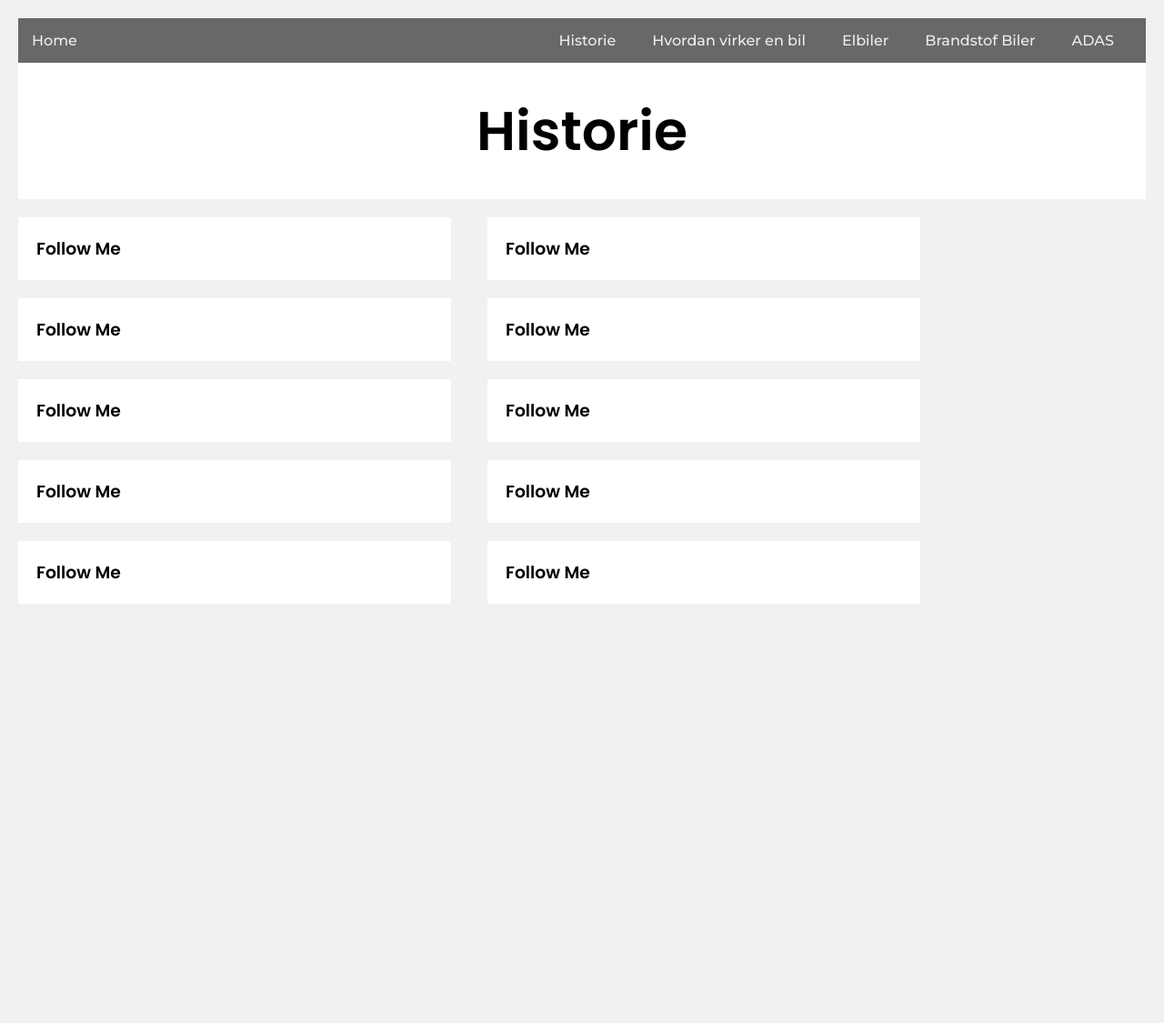
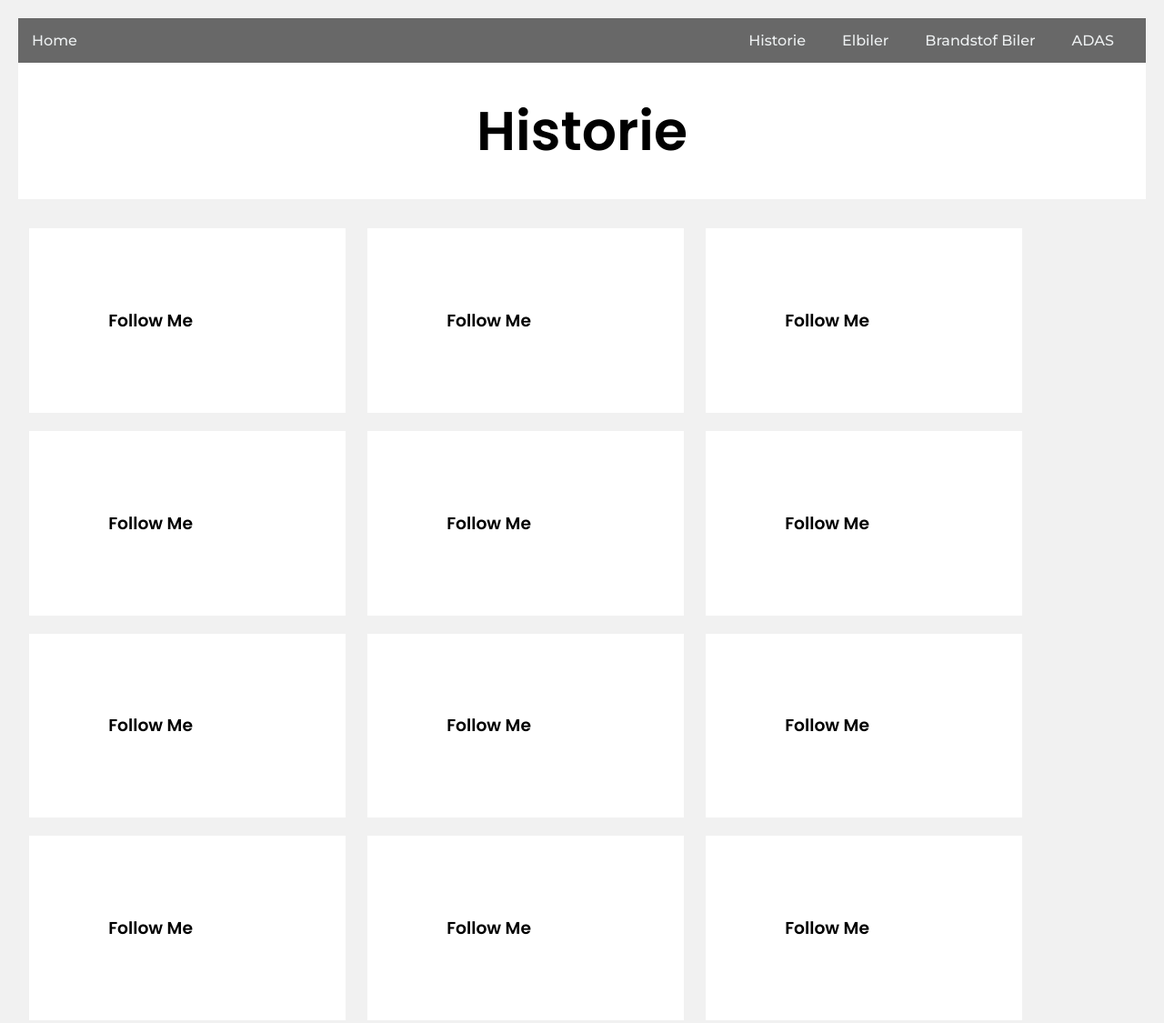
Before and after one commit to B0tCreati0n/Bilside, a plain HTML site: page Templates/Under Subject/index.html in a window 1280 px wide. Shown: the top 1125 px of the page at 91% size. Before the commit the page ends 800 px from the top, so only its background shows below. Drawn offline with Linux system fonts and the light colour scheme.

Commit message:
added a third collom in Under Subject

```diff
--- a/Templates/Under Subject/index.html
+++ b/Templates/Under Subject/index.html
@@ -16,7 +16,6 @@
           <nav>
             <ul class="nav__links">
               <li><a href="../../Historie/index.html">Historie</a></li>
-              <li><a href="../../howACarWorks/index.html">Hvordan virker en bil</a></li>
               <li><a href="../../Elbiler/index.html">Elbiler</a></li>
               <li><a href="../../GasCars/index.html">Brandstof Biler</a></li>
               <li><a href="../../ADAS/index.html">ADAS</a></li>
@@ -28,7 +27,6 @@
           <a class="close">&times;</a>
           <div class="overlay__content">
               <a href="../../Historie/index.html">Historie</a>
-              <a href="../../howACarWorks/index.html">Hvordan virker en bil</a>
               <a href="../../Elbiler/index.html">Elbiler</a>
               <a href="../../GasCars/index.html">Brændstof Biler</a>
               <a href="../../ADAS/index.html">ADAS</a>
@@ -44,6 +42,28 @@
 
     <div class="row">
       <div class="leftcolumn">
+        <div class="card">
+          <h3>Follow Me</h3>
+
+        </div>
+        <div class="card">
+          <h3>Follow Me</h3>
+
+        </div>
+        <div class="card">
+          <h3>Follow Me</h3>
+
+        </div>
+        <div class="card">
+          <h3>Follow Me</h3>
+
+        </div>
+        <div class="card">
+          <h3>Follow Me</h3>
+
+        </div>
+      </div>
+      <div class="middelcolumn">
         <div class="card">
           <h3>Follow Me</h3>
 
--- a/Templates/Under Subject/style.css
+++ b/Templates/Under Subject/style.css
@@ -156,15 +156,22 @@ body {
 /* Left column */
 .leftcolumn {
   float: left;
-  width: 40%;
-  padding-right: 20px;
+  width: 30%;
+  padding: 1%;
+}
+
+/* Middel column */
+.middelcolumn {
+  float: left;
+  width: 30%;
+  padding: 1%;
 }
 
 /* Right column */
 .rightcolumn {
   float: left;
-  width: 40%;
-  padding-left: 20px;
+  width: 30%;
+  padding: 1%;
 }
 
 /* Fake image */
@@ -177,7 +184,7 @@ body {
 /* Add a card effect for articles */
 .card {
   background-color: white;
-  padding: 20px;
+  padding: 25%;
   margin-top: 20px;
 }
 
@@ -188,14 +195,6 @@ body {
   clear: both;
 }
 
-/* Footer */
-.footer {
-  padding: 20px;
-  text-align: center;
-  background: #ddd;
-  margin-top: 20px;
-}
-
 /* Responsive layout - when the screen is less than 800px wide, make the two columns stack on top of each other instead of next to each other */
 @media screen and (max-width: 800px) {
   .leftcolumn, .rightcolumn {
```
Also changed, not shown: Templates/Post/index.html (+0 -2 lines), homepage/index.html (+0 -2 lines).
